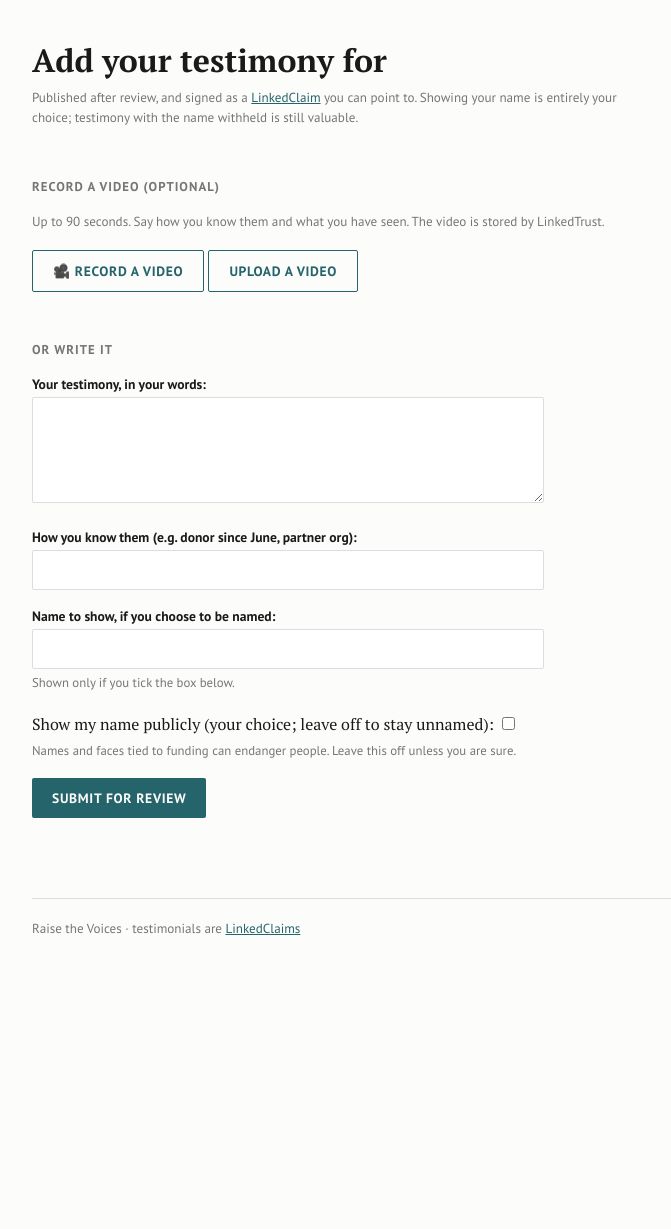
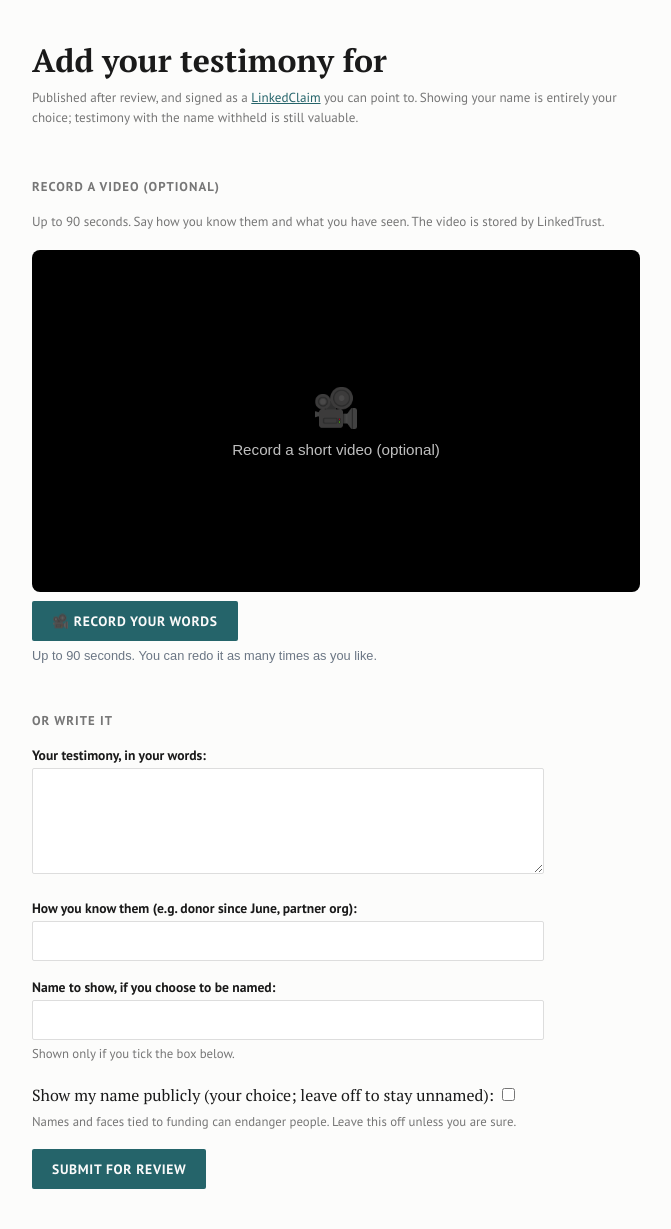
Before and after one commit to Cooperation-org/act, a Django app: template campaigns/templates/campaigns/testimony.html in a window 1280 px wide. Shown: the part 63-1292 px from the top of the page, without its empty margins (144-815 px from the left). Before the commit the page ends 998 px from the top, so only its background shows below. Run offline with Django 4.2, Linux system fonts and the light colour scheme; the template is opened without the code that fills it: values that come from a table or form of the project are taken from there, others are empty.

Commit message:
Video recorder: port trust_claim's tuned UX (self-view, timer, playback, progress, redo)
The vendored stub recorded blind with no preview or feedback — unusable and
stressful. Replace it with a faithful vanilla port of trust_claim's
src/components/VideoRecorder: enable-camera with a mirrored live self-view,
recording dot + timer, stop, playback (with the webm-duration fix), auto-upload
with a progress bar, redo/remove, and gentle plain-language errors. Templates
just host the mount point; the component builds its own UI.

Co-Authored-By: Claude Opus 4.8 (1M context) <noreply@anthropic.com>

```diff
--- a/campaigns/static/act/embed/video-recorder.js
+++ b/campaigns/static/act/embed/video-recorder.js
@@ -1,109 +1,212 @@
 /*
- * Record-or-upload a short video and hand back the stored URL.
+ * Record a short video and hand back the stored URL.
  *
- * Shipped by workers.vc and used from GovKit too (same as embed/cohort-nav.js),
- * so the doorway and a member's profile behave identically: same recorder, same
- * time limit, same words when the camera is not available. One copy, because
- * two would drift.
+ * A faithful vanilla port of trust_claim's src/components/VideoRecorder (React):
+ * enable camera -> live mirrored self-view -> record with a pulsing dot + timer
+ * -> stop -> playback -> auto-upload with a progress bar -> re-record / remove.
+ * Kept deliberately gentle: clear steps, no surprises, friendly errors, and you
+ * can always just write words instead.
  *
- * It attaches to markup each app already owns rather than rendering its own —
- * the two apps style very differently, and nothing here should decide how a
- * button looks. Mark up the parts and call attach():
+ *   <div id="v" data-lt-video-url-target="#id_video_url" data-lt-max="60"></div>
+ *   <input type="hidden" id="id_video_url" name="video_url">
+ *   <script src=".../video-recorder.js"></script>
+ *   <script>LTVideo.attach(document.getElementById('v'), {ltApi:'https://live.linkedtrust.us'});</script>
  *
- *   <div id="v">
- *     <button type="button" data-lt-video-record>Record video</button>
- *     <button type="button" data-lt-video-upload>Upload a file</button>
- *     <input type="file" accept="video/*" data-lt-video-file hidden>
- *     <span data-lt-video-status></span>
- *     <video controls data-lt-video-preview></video>
- *     <input type="hidden" name="video_url" data-lt-video-url>
- *   </div>
- *   LTVideo.attach(document.getElementById('v'), { ltApi: '…', onUploaded: fn });
- *
- * The upload goes straight from the browser to LinkedTrust, which is what makes
- * the URL trustworthy: the receiving app checks it came from that storage.
+ * Video is uploaded to {ltApi}/api/video/upload and stored by LinkedTrust; only
+ * the returned URL is written into the target field.
  */
 (function (global) {
   'use strict';
 
-  var MAX_MS = 90000; // a minute and a half, then it stops itself
+  function el(tag, style, attrs) {
+    var e = document.createElement(tag);
+    if (style) e.setAttribute('style', style);
+    if (attrs) Object.keys(attrs).forEach(function (k) { e.setAttribute(k, attrs[k]); });
+    return e;
+  }
+  function fmt(s) {
+    var m = Math.floor(s / 60), r = s % 60;
+    return m + ':' + (r < 10 ? '0' : '') + r;
+  }
 
   function attach(root, opts) {
     opts = opts || {};
     var ltApi = (opts.ltApi || root.getAttribute('data-lt-api') || '').replace(/\/$/, '');
-    var q = function (name) { return root.querySelector('[data-lt-video-' + name + ']'); };
-    var statusEl = q('status');
-    var preview = q('preview');
-    // The field that carries the URL is often elsewhere in the form, not
-    // inside the recorder — point at it with data-lt-video-url-target.
-    var urlTarget = root.getAttribute('data-lt-video-url-target');
-    var urlField = opts.urlField || (urlTarget && document.querySelector(urlTarget)) || q('url');
-    var recBtn = q('record');
-    var fileInput = q('file');
-    var uploadBtn = q('upload');
-    var recorder = null, chunks = [], stream = null;
+    var maxDuration = parseInt(root.getAttribute('data-lt-max') || opts.maxDuration || 60, 10);
+    var urlSel = root.getAttribute('data-lt-video-url-target');
+    var urlField = opts.urlField || (urlSel && document.querySelector(urlSel));
 
-    function say(text) { if (statusEl) statusEl.textContent = text; }
+    var stream = null, recorder = null, chunks = [], blob = null, objUrl = null;
+    var timer = null, seconds = 0, uploadedBlob = null;
 
-    function show(src) {
-      if (!preview) return;
-      preview.src = src;
-      preview.style.display = 'block';
+    // ---- build UI ------------------------------------------------------------
+    root.innerHTML = '';
+    var stage = el('div', 'position:relative;width:100%;aspect-ratio:16/9;background:#000;border-radius:8px;overflow:hidden');
+    var placeholder = el('div', 'position:absolute;inset:0;display:flex;flex-direction:column;align-items:center;justify-content:center;color:#fff;opacity:.75;font:400 .95rem/1.4 sans-serif;text-align:center;padding:1rem');
+    placeholder.innerHTML = '<div style="font-size:2.4rem;margin-bottom:.3rem">🎥</div>Record a short video (optional)';
+    var preview = el('video', 'width:100%;height:100%;object-fit:cover;display:none;transform:scaleX(-1)', { playsinline: '', muted: '' });
+    preview.muted = true;
+    var playback = el('video', 'width:100%;height:100%;object-fit:contain;background:#000;display:none', { controls: '', playsinline: '' });
+    var recDot = el('div', 'position:absolute;top:10px;left:10px;display:none;align-items:center;gap:.4rem;background:rgba(0,0,0,.6);color:#fff;padding:.25rem .6rem;border-radius:6px;font:600 .85rem sans-serif');
+    recDot.innerHTML = '<span style="width:10px;height:10px;border-radius:50%;background:#e53935;display:inline-block;animation:lt-pulse 1s infinite"></span><span class="lt-time">0:00</span>';
+    var upWrap = el('div', 'position:absolute;inset:0;display:none;flex-direction:column;align-items:center;justify-content:center;background:rgba(0,0,0,.7);color:#fff;font:600 .9rem sans-serif;gap:.5rem');
+    upWrap.innerHTML = '<div>Uploading… <span class="lt-pct">0</span>%</div><div style="width:60%;height:6px;background:rgba(255,255,255,.25);border-radius:3px;overflow:hidden"><div class="lt-bar" style="height:100%;width:0;background:#fff"></div></div>';
+    var doneBadge = el('div', 'position:absolute;top:10px;right:10px;display:none;align-items:center;gap:.3rem;background:rgba(46,125,50,.92);color:#fff;padding:.25rem .6rem;border-radius:6px;font:600 .85rem sans-serif');
+    doneBadge.textContent = '✓ Saved';
+    stage.append(placeholder, preview, playback, recDot, upWrap, doneBadge);
+
+    var err = el('div', 'display:none;color:#b00;font:400 .9rem/1.45 sans-serif;margin:.5rem 0');
+    var controls = el('div', 'display:flex;gap:.5rem;flex-wrap:wrap;margin-top:.6rem');
+    var caption = el('div', 'font:400 .8rem sans-serif;color:#6b7684;margin-top:.4rem');
+    caption.textContent = 'Up to ' + maxDuration + ' seconds. You can redo it as many times as you like.';
+
+    function btn(label, kind) {
+      var b = el('button', 'cursor:pointer', { type: 'button' });
+      b.className = 'btn' + (kind === 'ghost' ? ' ghost' : '');
+      b.textContent = label;
+      return b;
+    }
+    var bEnable = btn('🎥 Record your words');
+    var bStart = btn('● Start recording');
+    var bStop = btn('■ Stop');
+    var bRedo = btn('Redo', 'ghost');
+    var bRemove = btn('Remove', 'ghost');
+    controls.append(bEnable, bStart, bStop, bRedo, bRemove);
+
+    if (!document.getElementById('lt-pulse-style')) {
+      var st = el('style'); st.id = 'lt-pulse-style';
+      st.textContent = '@keyframes lt-pulse{0%,100%{opacity:1}50%{opacity:.35}}';
+      document.head.appendChild(st);
+    }
+    root.append(stage, err, controls, caption);
+
+    // ---- state ---------------------------------------------------------------
+    function setErr(msg) { err.textContent = msg || ''; err.style.display = msg ? 'block' : 'none'; }
+    function only() {
+      var vis = {}; for (var i = 0; i < arguments.length; i++) vis[arguments[i]] = true;
+      [bEnable, bStart, bStop, bRedo, bRemove].forEach(function (b) { b.style.display = 'none'; });
+      if (vis.enable) bEnable.style.display = '';
+      if (vis.start) bStart.style.display = '';
+      if (vis.stop) bStop.style.display = '';
+      if (vis.redo) bRedo.style.display = '';
+      if (vis.remove) bRemove.style.display = '';
+    }
+    function show(node) {
+      [placeholder, preview, playback].forEach(function (n) { n.style.display = 'none'; });
+      if (node) node.style.display = node === preview || node === playback ? 'block' : 'flex';
+    }
+    function stopTracks() { if (stream) { stream.getTracks().forEach(function (t) { t.stop(); }); stream = null; } }
+
+    function toIdle() {
+      stopTracks(); if (timer) { clearInterval(timer); timer = null; }
+      if (objUrl) { URL.revokeObjectURL(objUrl); objUrl = null; }
+      blob = null; uploadedBlob = null; seconds = 0;
+      recDot.style.display = 'none'; upWrap.style.display = 'none'; doneBadge.style.display = 'none';
+      if (urlField) urlField.value = '';
+      show(placeholder); only('enable'); setErr('');
     }
 
-    function upload(blob, filename) {
-      say('Uploading video…');
-      var fd = new FormData();
-      fd.append('video', blob, filename || 'declaration.webm');
-      return fetch(ltApi + '/api/video/upload', { method: 'POST', body: fd })
-        .then(function (r) { if (!r.ok) throw new Error(r.status); return r.json(); })
-        .then(function (d) {
-          var url = d.videoUrl || d.url || '';
-          if (urlField) urlField.value = url;
-          say(url ? '✓ Video attached' : 'Upload failed. Try again.');
-          if (url && opts.onUploaded) opts.onUploaded(url);
-          return url;
-        })
-        .catch(function () {
-          say('Upload failed. Nothing else is lost — try again in a minute.');
-          return '';
+    // ---- camera / recording --------------------------------------------------
+    async function enable() {
+      setErr(''); only(); show(placeholder);
+      try {
+        stream = await navigator.mediaDevices.getUserMedia({
+          video: { facingMode: 'user', width: { ideal: 1280 }, height: { ideal: 720 } }, audio: true
         });
+        preview.srcObject = stream; preview.muted = true; await preview.play();
+        show(preview); only('start');
+      } catch (e) {
+        setErr('No camera here. If you opened this inside another app (WhatsApp, Instagram), open it in your browser instead — or just write a few words.');
+        show(placeholder); only('enable');
+      }
     }
 
-    if (uploadBtn && fileInput) {
-      uploadBtn.addEventListener('click', function () { fileInput.click(); });
-    }
-    if (fileInput) {
-      fileInput.addEventListener('change', function () {
-        if (!this.files.length) return;
-        show(URL.createObjectURL(this.files[0]));
-        upload(this.files[0], this.files[0].name);
-      });
+    function start() {
+      if (!stream) return;
+      chunks = []; seconds = 0;
+      var pref = ['video/webm;codecs=vp9', 'video/webm', 'video/mp4'].filter(function (t) {
+        return typeof MediaRecorder.isTypeSupported === 'function' && MediaRecorder.isTypeSupported(t);
+      })[0];
+      try { recorder = pref ? new MediaRecorder(stream, { mimeType: pref }) : new MediaRecorder(stream); }
+      catch (e) { setErr('This browser will not record video. Try Safari or Chrome, or just write a few words.'); return; }
+      recorder.ondataavailable = function (e) { if (e.data && e.data.size) chunks.push(e.data); };
+      recorder.onstop = function () {
+        blob = new Blob(chunks, { type: (recorder && recorder.mimeType) || 'video/webm' });
+        objUrl = URL.createObjectURL(blob);
+        preparePlayback(objUrl);
+        show(playback); recDot.style.display = 'none'; only('redo');
+        upload(); // auto-upload so nothing is lost
+      };
+      recorder.start(1000);
+      show(preview); recDot.style.display = 'flex'; only('stop');
+      recDot.querySelector('.lt-time').textContent = fmt(0) + ' / ' + fmt(maxDuration);
+      timer = setInterval(function () {
+        seconds += 1;
+        recDot.querySelector('.lt-time').textContent = fmt(seconds) + ' / ' + fmt(maxDuration);
+        if (seconds >= maxDuration) stop();
+      }, 1000);
     }
 
-    if (recBtn) {
-      recBtn.addEventListener('click', function () {
-        if (recorder && recorder.state === 'recording') { recorder.stop(); return; }
-        navigator.mediaDevices.getUserMedia({ video: true, audio: true }).then(function (s) {
-          stream = s; chunks = [];
-          recorder = new MediaRecorder(s);
-          recorder.ondataavailable = function (e) { if (e.data.size) chunks.push(e.data); };
-          recorder.onstop = function () {
-            stream.getTracks().forEach(function (t) { t.stop(); });
-            var blob = new Blob(chunks, { type: 'video/webm' });
-            show(URL.createObjectURL(blob));
-            recBtn.textContent = recBtn.getAttribute('data-again') || '● Record again';
-            upload(blob);
-          };
-          recorder.start();
-          recBtn.textContent = recBtn.getAttribute('data-stop') || '■ Stop recording';
-          say('Recording… click stop when done (keep it under a minute).');
-          setTimeout(function () { if (recorder.state === 'recording') recorder.stop(); }, MAX_MS);
-        }).catch(function () { say('Camera unavailable. Upload a file instead.'); });
-      });
+    function stop() {
+      if (timer) { clearInterval(timer); timer = null; }
+      if (recorder && recorder.state !== 'inactive') recorder.stop();
+      stopTracks();
     }
 
-    return { upload: upload };
+    // MediaRecorder webm has no duration header: force the browser to measure it
+    // so playback can seek and play, then return to the start.
+    function preparePlayback(src) {
+      playback.src = src;
+      playback.onloadedmetadata = function () {
+        if (playback.duration !== Infinity) return;
+        var reset = function () { try { playback.currentTime = 0; } catch (e) {} };
+        playback.addEventListener('seeked', reset, { once: true });
+        playback.addEventListener('durationchange', reset, { once: true });
+        try { playback.currentTime = 1e101; } catch (e) { reset(); }
+        setTimeout(reset, 800);
+      };
+    }
+
+    function upload() {
+      if (!blob || uploadedBlob === blob) return;
+      uploadedBlob = blob;
+      upWrap.style.display = 'flex'; doneBadge.style.display = 'none';
+      var pct = upWrap.querySelector('.lt-pct'), bar = upWrap.querySelector('.lt-bar');
+      var fd = new FormData(); fd.append('video', blob, 'video.webm');
+      var xhr = new XMLHttpRequest();
+      xhr.open('POST', ltApi + '/api/video/upload');
+      xhr.timeout = 120000;
+      xhr.upload.onprogress = function (e) {
+        if (e.lengthComputable) { var p = Math.round(e.loaded / e.total * 100); pct.textContent = p; bar.style.width = p + '%'; }
+      };
+      xhr.onload = function () {
+        upWrap.style.display = 'none';
+        if (xhr.status >= 200 && xhr.status < 300) {
+          var url = ''; try { var d = JSON.parse(xhr.responseText); url = d.videoUrl || d.url || ''; } catch (e) {}
+          if (url) {
+            if (urlField) urlField.value = url;
+            preparePlayback(url); // prefer the hosted copy (seekable)
+            doneBadge.style.display = 'flex'; only('redo', 'remove');
+            root.dispatchEvent(new CustomEvent('lt-video-uploaded', { detail: { videoUrl: url } }));
+            if (opts.onUploaded) opts.onUploaded(url);
+          } else { fail(); }
+        } else { fail(); }
+      };
+      xhr.onerror = xhr.ontimeout = fail;
+      function fail() { upWrap.style.display = 'none'; setErr('That video did not upload. Tap Redo to try again, or just send your words without it.'); only('redo'); }
+      xhr.send(fd);
+    }
+
+    bEnable.onclick = enable;
+    bStart.onclick = start;
+    bStop.onclick = stop;
+    bRedo.onclick = function () { toIdle(); enable(); };
+    bRemove.onclick = toIdle;
+
+    // preload an already-attached url (e.g. after a failed form submit)
+    var existing = urlField && urlField.value;
+    if (existing) { preparePlayback(existing); show(playback); doneBadge.style.display = 'flex'; only('redo', 'remove'); }
+    else { toIdle(); }
   }
 
   global.LTVideo = { attach: attach };
--- a/campaigns/templates/campaigns/testimony.html
+++ b/campaigns/templates/campaigns/testimony.html
@@ -8,13 +8,7 @@ Showing your name is entirely your choice; testimony with the name withheld is s
 <form method="post" id="testimony">{% csrf_token %}
 <h2>Record a video (optional)</h2>
 <p class="meta">Up to 90 seconds. Say how you know them and what you have seen. The video is stored by LinkedTrust.</p>
-<div id="video-recorder" data-lt-video-url-target="#id_video_url">
-  <button type="button" class="btn ghost" data-lt-video-record>🎥 Record a video</button>
-  <button type="button" class="btn ghost" data-lt-video-upload>Upload a video</button>
-  <input type="file" accept="video/*" data-lt-video-file hidden>
-  <span class="meta" data-lt-video-status></span>
-  <video controls data-lt-video-preview style="width:100%;margin-top:.5rem;display:none"></video>
-</div>
+<div id="video-recorder" data-lt-video-url-target="#id_video_url" data-lt-max="90"></div>
 <h2>Or write it</h2>
 {{ form.as_p }}
 <button class="btn" type="submit">Submit for review</button>
--- a/campaigns/templates/campaigns/vouch.html
+++ b/campaigns/templates/campaigns/vouch.html
@@ -20,11 +20,7 @@
     <textarea id="id_statement" name="statement" rows="4">{{ form.statement }}</textarea>
   </p>
 
-  <div id="video-recorder" data-lt-video-url-target="#id_video_url" style="margin:0 0 1rem">
-    <button type="button" class="btn ghost" data-lt-video-record>🎥 Record your words</button>
-    <span class="meta" data-lt-video-status style="margin-left:.5rem"></span>
-    <video controls data-lt-video-preview style="width:100%;margin-top:.5rem;display:none"></video>
-  </div>
+  <div id="video-recorder" data-lt-video-url-target="#id_video_url" data-lt-max="60" style="margin:0 0 1rem"></div>
   <input type="hidden" id="id_video_url" name="video_url" value="{{ form.video_url }}">
 
   {% if not signed_in_as %}
--- a/campaigns/tests.py
+++ b/campaigns/tests.py
@@ -183,7 +183,7 @@ class LinkedClaimTests(TestCase):
 
     def test_testimony_form_carries_recorder_and_video_url(self):
         r = self.client.get("/c/jreas-coop/testimony/")
-        self.assertContains(r, "data-lt-video-record")
+        self.assertContains(r, 'id="video-recorder"')
         self.assertContains(r, "video-recorder.js")
         self.client.post("/c/jreas-coop/testimony/", {"quote": "Seen it.", "video_url": "https://f.example/v.webm"})
         t = self.c.testimonials.get(video_url="https://f.example/v.webm")  # the one just posted
@@ -267,8 +267,8 @@ class VouchTests(TestCase):
         r = self.client.get(f"/c/{self.c.slug}/vouch/")
         self.assertEqual(r.status_code, 200)
         self.assertContains(r, "Vouch for JREAS Coop Center")
-        self.assertContains(r, "data-lt-video-record")     # self-hosted video recorder present
-        self.assertContains(r, "video-recorder.js")
+        self.assertContains(r, 'id="video-recorder"')      # recorder mount point
+        self.assertContains(r, "video-recorder.js")         # self-hosted, tuned recorder
         self.assertContains(r, 'name="statement"')
 
     def test_walkup_vouch_posts_endorsement_and_records_row(self):
```
